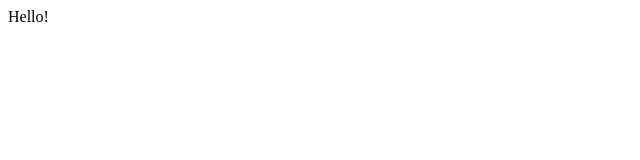
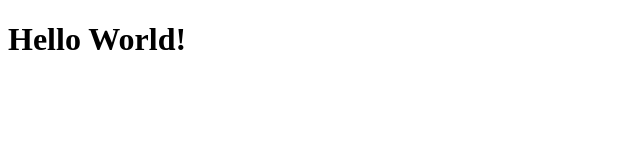
Before and after one commit to dreikke/Project, a plain HTML site: page index.html in a window 1280 px wide. Shown: the whole page, without its empty margins (0-640 px from the left). Drawn offline with Linux system fonts and the light colour scheme.

Commit message:
second commit

```diff
--- a/index.html
+++ b/index.html
@@ -8,7 +8,7 @@
     <title>Git test</title>
   </head>
   <body>
-    Hello!
+    <h1>Hello World!</h1>
     <script src="js/script.js"></script>
   </body>
 </html>
```
